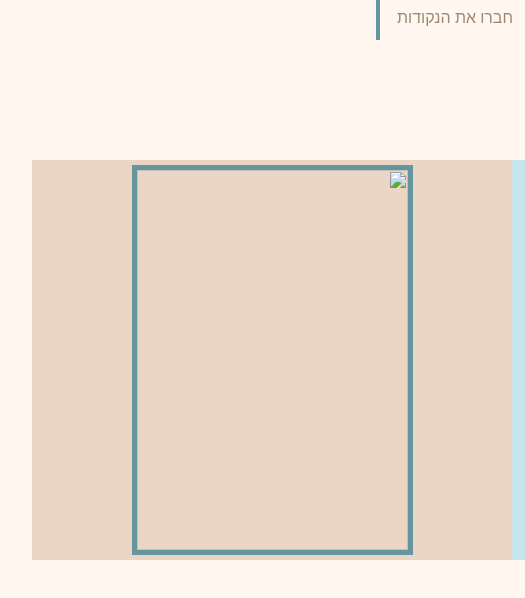
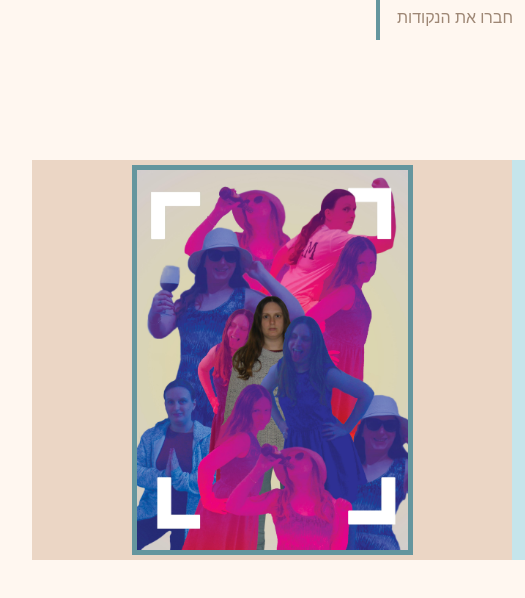
Before and after one commit to Merav-Cohen/WebDevelopmentCourse, a plain HTML site: page Portfolio_MeravCohen/tksh.html in a window 1280 px wide. Shown: the full height of the page, 128-653 px from the left. Drawn offline with Linux system fonts and the light colour scheme; the site is published under a folder, as on GitHub Pages, so addresses that start at the root find nothing.

Commit message:
Add files via upload

```diff
--- a/Portfolio_MeravCohen/tksh.html
+++ b/Portfolio_MeravCohen/tksh.html
@@ -54,8 +54,8 @@
                 </div>
                 <figure>
                     <div id="image">
-                        <a href=/images/tksh_poster.jpg target="_blank">
-                            <img id="tksh_poster" src=/images/tksh_poster.jpg>
+                        <a href="images/tksh_poster.jpg" target="_blank">
+                            <img id="tksh_poster" src="images/tksh_poster.jpg">
                         </a>
                     </div>
                 </figure>
```
